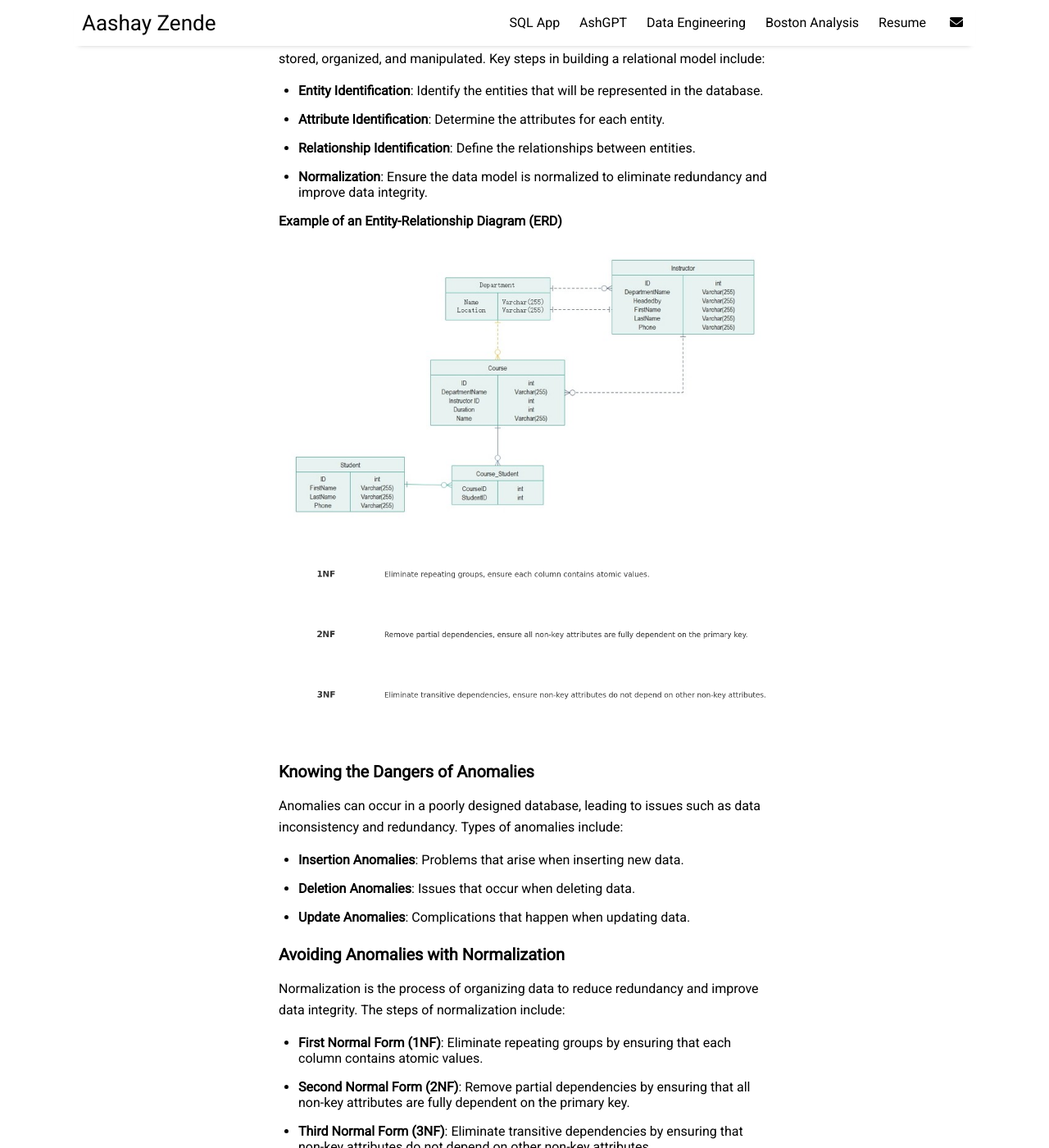
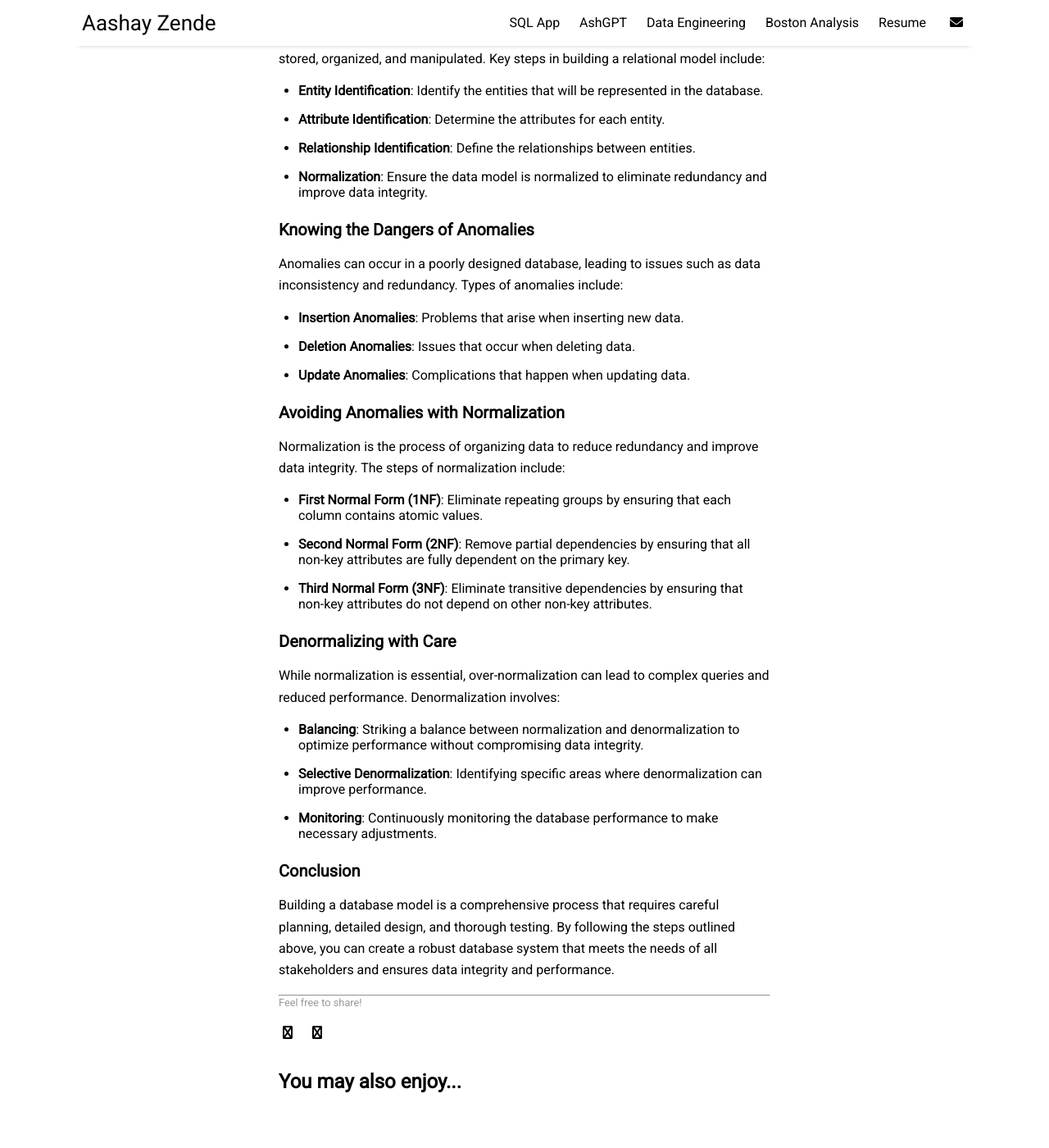
Before and after one commit to ashz1/posts, a Jekyll site: the page built from _posts/2024-07-13-Nuances-of-a-Database-Model.md, in a window 1280 px wide and 1400 px high, scrolled down 1334 px. Shown: the whole window at 82% size. Built offline with Jekyll 4.4.1, drawn with Linux system fonts in a browser that asks for light colours; nearby versions of some CDN libraries; some of the changed text lies outside the part shown.

Commit message:
Update 2024-07-13-Nuances-of-a-Database-Model.md

```diff
--- a/_posts/2024-07-13-Nuances-of-a-Database-Model.md
+++ b/_posts/2024-07-13-Nuances-of-a-Database-Model.md
@@ -39,11 +39,6 @@ The relational model is a logical representation of the data that defines how da
 - **Relationship Identification**: Define the relationships between entities.
 - **Normalization**: Ensure the data model is normalized to eliminate redundancy and improve data integrity.
 
-#### Example of an Entity-Relationship Diagram (ERD)
-
-<img src="/assets/img/erd_example.jpg" alt="ERD Example">
-<img src="/assets/img/normalization_process.jpg" alt="Normalization Process">
-
 ### Knowing the Dangers of Anomalies
 
 Anomalies can occur in a poorly designed database, leading to issues such as data inconsistency and redundancy. Types of anomalies include:
@@ -60,10 +55,6 @@ Normalization is the process of organizing data to reduce redundancy and improve
 - **Second Normal Form (2NF)**: Remove partial dependencies by ensuring that all non-key attributes are fully dependent on the primary key.
 - **Third Normal Form (3NF)**: Eliminate transitive dependencies by ensuring that non-key attributes do not depend on other non-key attributes.
 
-#### Example of Normalization Process
-
-![Normalization Process](/assets/img/normalization_process.jpg)
-
 ### Denormalizing with Care
 
 While normalization is essential, over-normalization can lead to complex queries and reduced performance. Denormalization involves:
```
